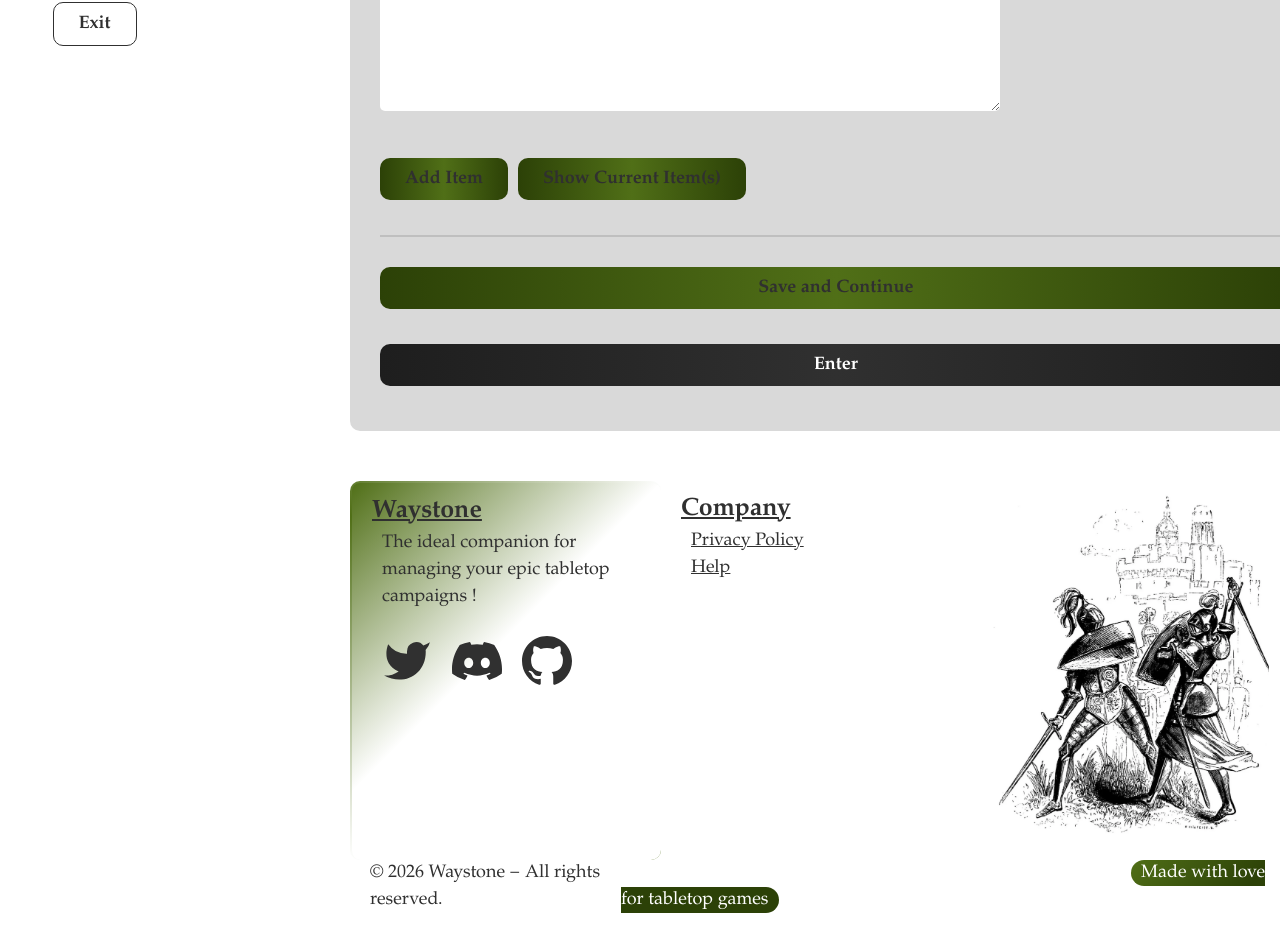
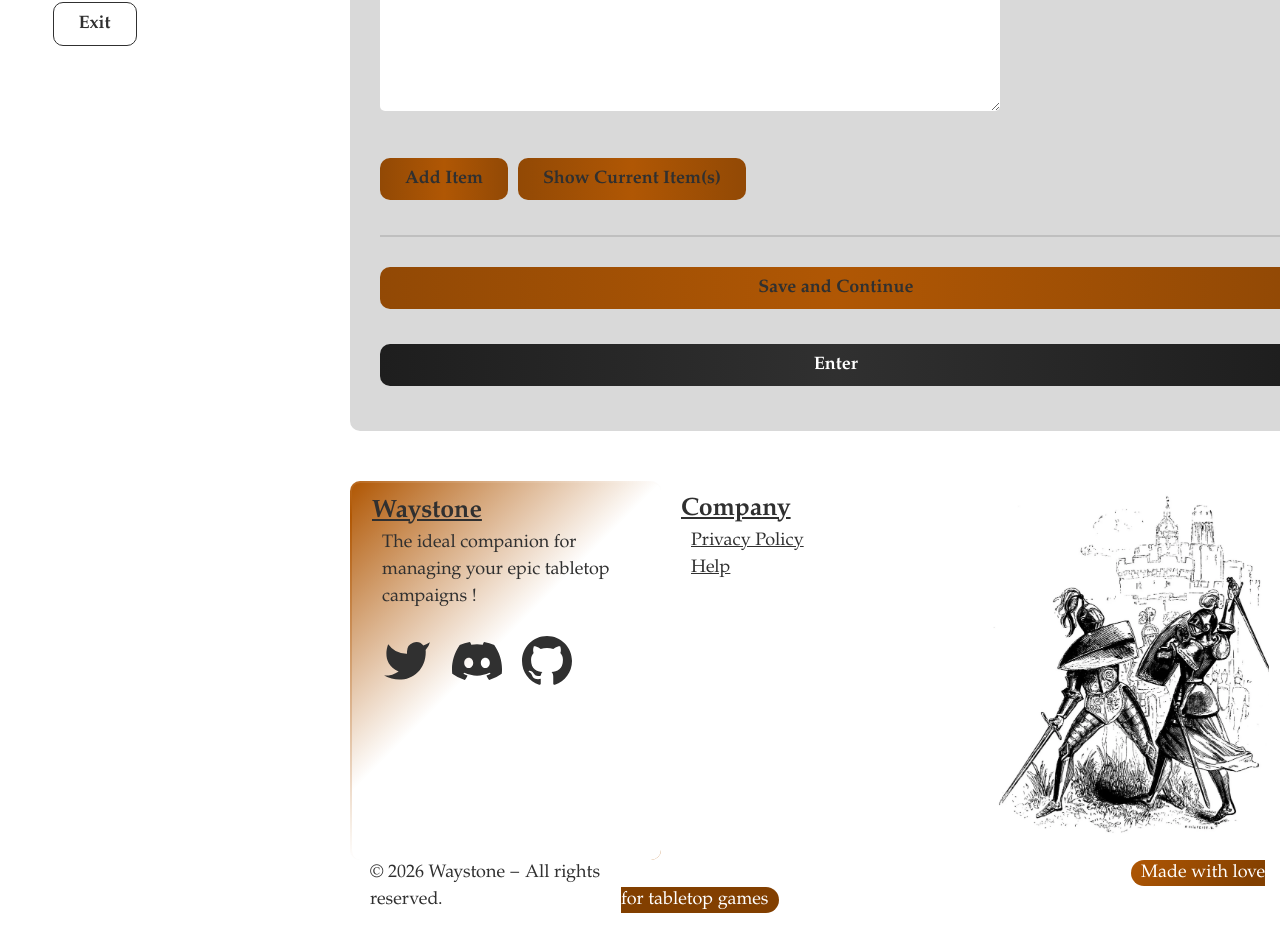
Before and after one commit to WouterOnGithub/Waystone, a React (Vite) app in the folder waystoneProject/: page /user/New_Campaign_Page_CAMPAIGN in a window 1280 px wide. Shown: the part 721-1655 px from the top of the page. Built offline with nearby package versions, Linux system fonts and the light colour scheme; no server answers.

Commit message:
CSS theme changed

```diff
--- a/waystoneProject/src/components/UI/UI css/Footer.css
+++ b/waystoneProject/src/components/UI/UI css/Footer.css
@@ -21,7 +21,7 @@
   border: 2px solid transparent;
 
   /* Makes the border gradient */
-  background: linear-gradient(135deg,rgba(80, 111, 23, 1) 0%, rgba(255, 255, 255, 1) 45%) padding-box,
+  background: linear-gradient(135deg,rgb(176, 87, 4) 0%, rgba(255, 255, 255, 1) 45%) padding-box,
               linear-gradient(45deg, #ffffff, var(--text-color3), #ffffff) border-box;
 
   border-right: none;
@@ -91,7 +91,7 @@
 .footer-badge
 {
   color: var(--text-color2);
-  background: linear-gradient(135deg,rgba(80, 111, 23, 1) 0%, rgba(44, 65, 7, 1) 45%);
+  background: linear-gradient(135deg,rgb(176, 87, 4) 0%, rgb(130, 63, 0) 45%);
   border-radius: var(--border-radius3);
   padding: 4px;
   padding-left: 10px;
--- a/waystoneProject/src/pages/pages-css/CSS.css
+++ b/waystoneProject/src/pages/pages-css/CSS.css
@@ -7,11 +7,12 @@
 
     --text-color: #303030;
     --text-color2: #ffffff;
-    --text-color3: rgba(80, 111, 23, 1);
-    --text-color4: rgba(44, 65, 7, 1);
+    --text-color3: rgb(176, 87, 4);
+    --text-color4: rgb(130, 63, 0);
 
-    --background-gradient: linear-gradient(90deg,rgba(44, 65, 7, 1) 0%, rgba(80, 111, 23, 1) 50%, rgba(44, 65, 7, 1) 100%);
-    --background-gradient2: radial-gradient(circle, rgb(56, 78, 16) 50%, rgb(27, 40, 4) 100%);
+    --background-gradient: linear-gradient(90deg,rgb(130, 63, 0) 0%, rgb(176, 87, 4) 50%, rgb(130, 63, 0) 100%);
+    --background-gradient4: linear-gradient(90deg,rgb(146, 73, 5) 0%, rgb(176, 87, 4) 50%, rgb(146, 73, 5) 100%);
+    --background-gradient2: radial-gradient(circle, rgb(176, 87, 4) 50%, rgb(130, 63, 0) 100%);
     --background-gradient3: linear-gradient(90deg,#1e1e1e 0%, #303030 50%, #1e1e1e 100%);
 
     --background-colour:#ffffff;
@@ -52,13 +53,13 @@
 ::-webkit-scrollbar-thumb
 {
     border-radius: var(--border-radius);
-    background: linear-gradient(135deg, rgba(44, 65, 7, 1) 0%, rgba(80, 111, 23, 1) 100%);
-    box-shadow: inset 0 0 10px rgba(44, 65, 7, 1);
+    background: linear-gradient(135deg, rgb(130, 63, 0) 0%, rgb(176, 87, 4) 100%);
+    box-shadow: inset 0 0 10px rgb(130, 63, 0);
     height: 20px;
 }
 ::-webkit-scrollbar-thumb:hover
 {
-    background: rgba(44, 65, 7, 1);
+    background: rgb(130, 63, 0);
     cursor: grab;
     transition: 0.3s;
 }
@@ -87,7 +88,7 @@
 #button-green, #button-gray /* All green_ & gray_ buttons button */
 {
     border-radius: var(--border-radius);
-    background: var(--background-gradient);
+    background: var(--background-gradient4);
     font-weight: bold;
     border: none;
     padding: 10px;
```
